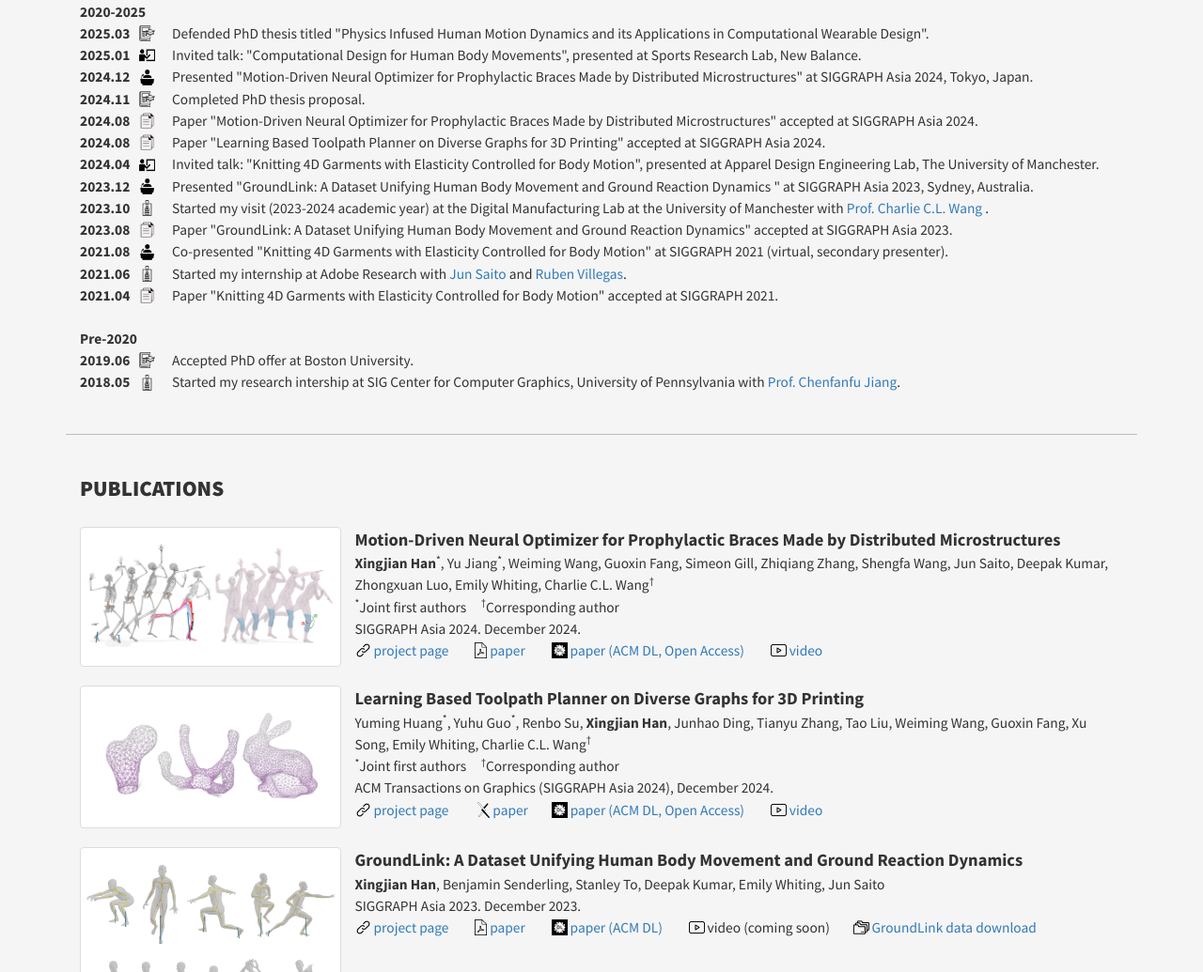
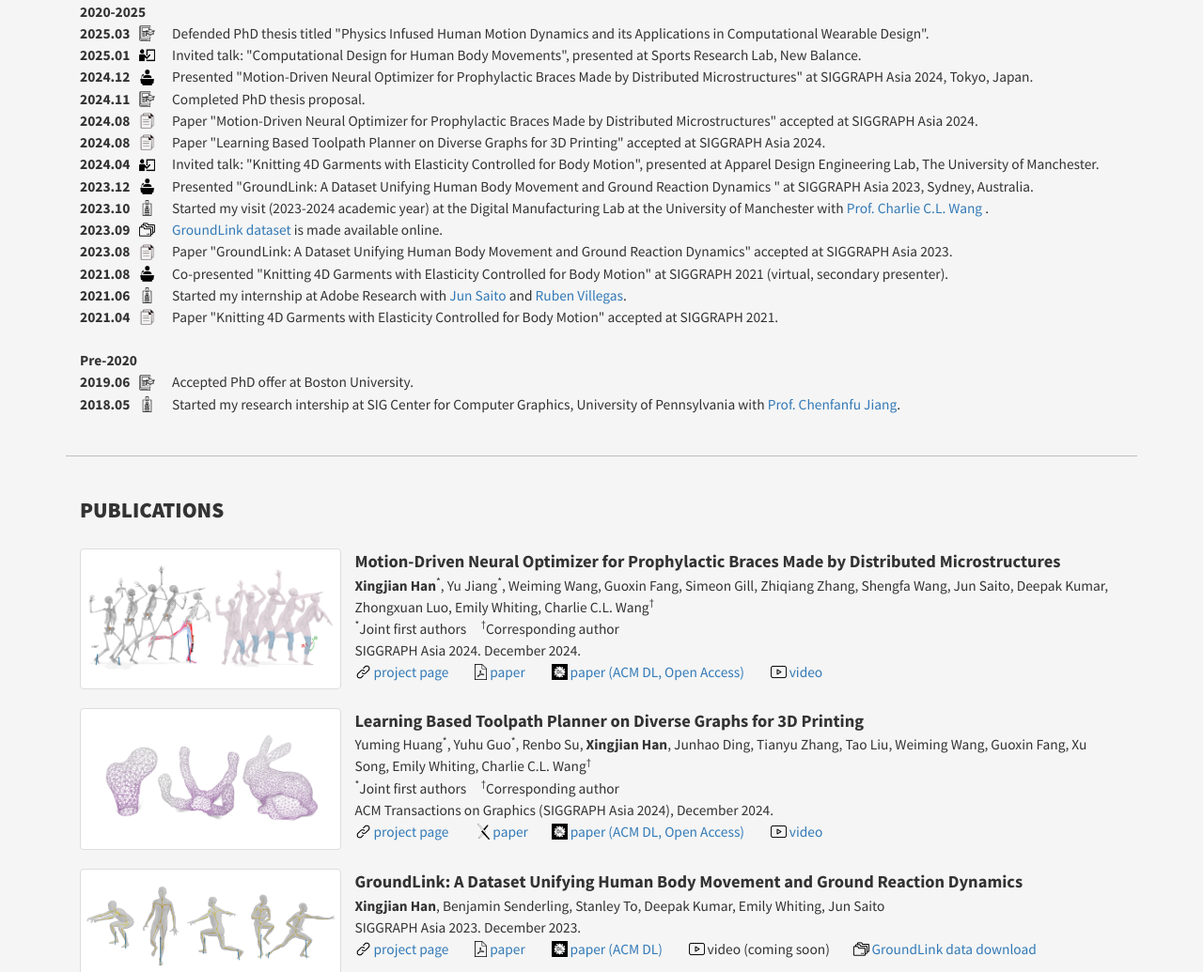
Before and after one commit to hanxingjian/hanxingjian.github.io, a plain HTML site: page index.html in a window 1280 px wide. Shown: the part 947-1982 px from the top of the page at 94% size. Drawn offline with Linux system fonts and the light colour scheme; a web font is replaced by a local one.

Commit message:
minor change: dataset link

```diff
--- a/index.html
+++ b/index.html
@@ -135,6 +135,8 @@
     <b>2023.12</b>&nbsp;&nbsp;&nbsp;<img class="project-icon" src="images/icons/presentation.png">&nbsp;&nbsp;&nbsp;&nbsp;&nbsp;&nbsp;Presented "GroundLink: A Dataset Unifying Human Body Movement and Ground Reaction Dynamics " at SIGGRAPH Asia 2023, Sydney, Australia.
     <br>
     <b>2023.10</b>&nbsp;&nbsp;&nbsp;<img class="project-icon" src="images/icons/internship.png">&nbsp;&nbsp;&nbsp;&nbsp;&nbsp;&nbsp;Started my visit (2023-2024 academic year) at the Digital Manufacturing Lab at the University of Manchester with <a href="https://mewangcl.github.io/">Prof. Charlie C.L. Wang </a>.
+    <br>
+    <b>2023.09</b>&nbsp;&nbsp;&nbsp;<img class="project-icon" src="images/icons/data.png">&nbsp;&nbsp;&nbsp;&nbsp;&nbsp;&nbsp;<a href="https://csr.bu.edu/groundlink/">GroundLink dataset</a> is made available online.
     <br>
     <b>2023.08</b>&nbsp;&nbsp;&nbsp;<img class="project-icon" src="images/icons/paper.png">&nbsp;&nbsp;&nbsp;&nbsp;&nbsp;&nbsp;Paper "GroundLink: A Dataset Unifying Human Body Movement and Ground Reaction Dynamics" accepted at SIGGRAPH Asia 2023.
     <br>
```
